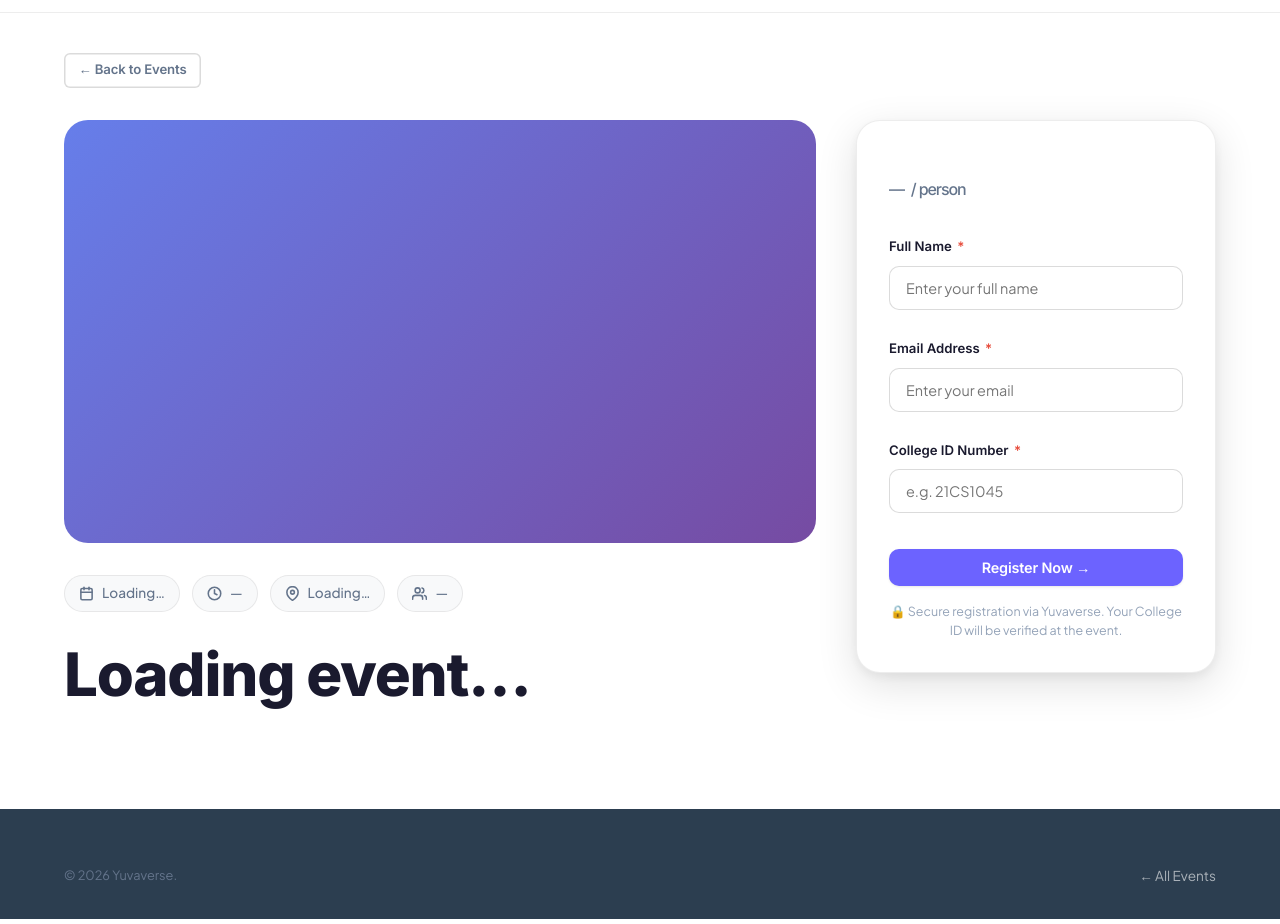
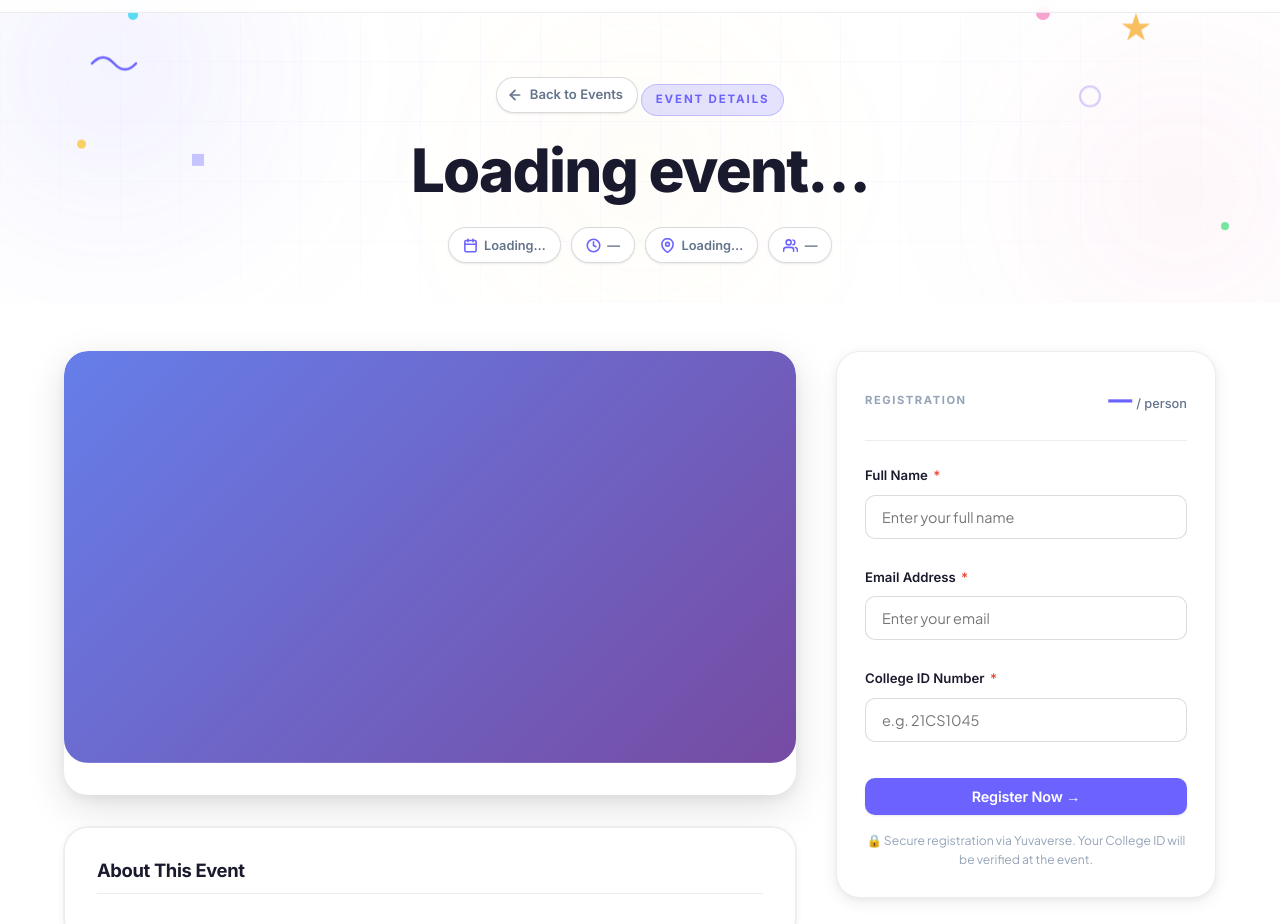
Before and after one commit to Surya-narayan-18/Yuvaverse, a website: page src/public/event-detail.html in a window 1280 px wide. Shown: the part 59-983 px from the top of the page. Drawn offline with Linux system fonts and the light colour scheme.

Commit message:
Ui of event-detail page is fixed

```diff
--- /dev/null
+++ b/src/public/css/event-detail.css
@@ -0,0 +1,220 @@
+/* ================================================================
+   YUVAVERSE — EVENT DETAIL PAGE STYLES
+   Consistent with the inner-pages aesthetic.
+   ================================================================ */
+
+/* ── HERO OVERRIDES ──────────────────────────────────────────── */
+.ed-hero {
+  padding-bottom: 2.5rem;
+}
+
+/* Back link */
+.ed-back-link {
+  display: inline-flex;
+  align-items: center;
+  gap: 0.45rem;
+  font-family: var(--ff-heading);
+  font-size: 0.82rem;
+  font-weight: 600;
+  color: var(--clr-text-muted);
+  text-decoration: none;
+  margin-bottom: 1.5rem;
+  padding: 0.4rem 0.875rem 0.4rem 0.625rem;
+  border-radius: var(--r-full);
+  border: 1.5px solid var(--clr-border-strong);
+  background: var(--clr-bg);
+  transition: border-color var(--t-fast), color var(--t-fast), background var(--t-fast);
+  box-shadow: var(--shadow-sm);
+}
+.ed-back-link:hover {
+  border-color: var(--clr-accent);
+  color: var(--clr-accent);
+  background: var(--clr-accent-glow);
+}
+
+/* Meta pills row */
+.ed-meta-row {
+  display: flex;
+  align-items: center;
+  justify-content: center;
+  gap: 0.625rem;
+  flex-wrap: wrap;
+  margin-top: 1.5rem;
+}
+.ed-meta-pill {
+  display: inline-flex;
+  align-items: center;
+  gap: 0.4rem;
+  padding: 0.4rem 0.875rem;
+  border-radius: var(--r-full);
+  background: var(--clr-card);
+  border: 1.5px solid var(--clr-border-strong);
+  font-family: var(--ff-heading);
+  font-size: 0.8rem;
+  font-weight: 600;
+  color: var(--clr-text-muted);
+  box-shadow: var(--shadow-sm);
+}
+.ed-meta-pill svg { color: var(--clr-accent); flex-shrink: 0; }
+
+/* ── CONTENT SECTION ─────────────────────────────────────────── */
+.ed-content-section {
+  padding-top: 3rem;
+  padding-bottom: 5rem;
+}
+
+/* ── TWO-COLUMN LAYOUT ───────────────────────────────────────── */
+.ed-layout {
+  display: grid;
+  grid-template-columns: 1fr 380px;
+  gap: 2.5rem;
+  align-items: start;
+}
+
+/* ── LEFT: Event Info ────────────────────────────────────────── */
+.ed-info {}
+
+.ed-image-wrap {
+  border-radius: var(--r-xl);
+  overflow: hidden;
+  box-shadow: var(--shadow-lg);
+  margin-bottom: 2rem;
+}
+
+.event-detail__image {
+  width: 100%;
+  aspect-ratio: 16/9;
+  background: linear-gradient(135deg, #667eea 0%, #764ba2 100%);
+  background-size: cover;
+  background-position: center;
+}
+
+.ed-description {
+  background: var(--clr-card);
+  border: 1px solid var(--clr-border);
+  border-radius: var(--r-xl);
+  padding: 2rem;
+  box-shadow: var(--shadow-card);
+}
+.ed-description__heading {
+  font-family: var(--ff-heading);
+  font-size: 1.15rem;
+  font-weight: 700;
+  color: var(--clr-text);
+  margin-bottom: 1rem;
+  padding-bottom: 0.75rem;
+  border-bottom: 1px solid var(--clr-border);
+}
+.ed-description__text {
+  font-size: 0.95rem;
+  line-height: 1.8;
+  color: var(--clr-text-muted);
+  margin: 0;
+}
+
+/* ── RIGHT: Sticky Sidebar ───────────────────────────────────── */
+.ed-sidebar {
+  position: sticky;
+  top: calc(var(--navbar-h) + 1.5rem);
+}
+
+/* ── REGISTER CARD ───────────────────────────────────────────── */
+.ed-register-card {
+  background: var(--clr-card);
+  border: 1px solid var(--clr-border);
+  border-radius: var(--r-xl);
+  padding: 1.75rem;
+  box-shadow: var(--shadow-md);
+}
+
+.ed-register-card__header {
+  display: flex;
+  align-items: center;
+  justify-content: space-between;
+  gap: 1rem;
+  margin-bottom: 1.5rem;
+  padding-bottom: 1.25rem;
+  border-bottom: 1px solid var(--clr-border);
+}
+.ed-register-card__label {
+  font-family: var(--ff-heading);
+  font-size: 0.7rem;
+  font-weight: 700;
+  letter-spacing: 0.14em;
+  text-transform: uppercase;
+  color: var(--clr-text-subtle);
+}
+.ed-register-card__price {
+  display: flex;
+  align-items: baseline;
+  gap: 0.25rem;
+  font-family: var(--ff-heading);
+  font-size: 1.5rem;
+  font-weight: 800;
+  color: var(--clr-accent);
+}
+.ed-register-card__per {
+  font-size: 0.8rem;
+  font-weight: 500;
+  color: var(--clr-text-muted);
+}
+.ed-register-card__note {
+  font-size: 0.76rem;
+  color: var(--clr-text-subtle);
+  margin-top: 1rem;
+  text-align: center;
+  line-height: 1.55;
+}
+
+/* Team hint */
+.ed-team-hint {
+  font-size: 0.82rem;
+  color: var(--clr-text-muted);
+  margin-bottom: 1.25rem;
+  background: var(--clr-accent-glow);
+  border: 1px solid rgba(108,99,255,0.2);
+  border-radius: var(--r-md);
+  padding: 0.625rem 0.875rem;
+}
+
+/* Section labels inside card */
+.ed-section-label {
+  font-size: 0.78rem;
+  font-weight: 700;
+  color: var(--clr-accent);
+  text-transform: uppercase;
+  letter-spacing: 0.08em;
+  margin-bottom: 0.75rem;
+}
+
+/* Members header row */
+.ed-members-header {
+  display: flex;
+  align-items: center;
+  justify-content: space-between;
+  margin: 1rem 0 0.5rem;
+}
+
+/* ── RESPONSIVE ──────────────────────────────────────────────── */
+@media (max-width: 1024px) {
+  .ed-layout {
+    grid-template-columns: 1fr 340px;
+    gap: 2rem;
+  }
+}
+
+@media (max-width: 768px) {
+  .ed-hero { padding-bottom: 2rem; }
+  .ed-layout {
+    grid-template-columns: 1fr;
+  }
+  .ed-sidebar {
+    position: static;
+  }
+  .ed-meta-row { justify-content: flex-start; }
+}
+
+@media (max-width: 480px) {
+  .ed-register-card { padding: 1.25rem; }
+  .ed-meta-pill { font-size: 0.72rem; padding: 0.35rem 0.65rem; }
+}
--- a/src/public/event-detail.html
+++ b/src/public/event-detail.html
@@ -18,6 +18,8 @@
   <meta name="description" content="View event details and register securely with Razorpay."/>
   <link rel="preconnect" href="https://fonts.googleapis.com"/>
   <link rel="stylesheet" href="/css/global.css"/>
+  <link rel="stylesheet" href="/css/inner-pages.css"/>
+  <link rel="stylesheet" href="/css/event-detail.css"/>
   <!-- Razorpay Checkout SDK -->
   <script src="https://checkout.razorpay.com/v1/checkout.js"></script>
 </head>
@@ -42,7 +44,7 @@
         <svg class="icon-moon" viewBox="0 0 24 24" fill="none" stroke="currentColor" stroke-width="2" stroke-linecap="round"><path d="M21 12.79A9 9 0 1111.21 3 7 7 0 0021 12.79z"/></svg>
       </button>
     </div>
-    <button class="hamburger" id="hamburger" aria-label="Toggle menu"><span></span><span></span><span></span></button>
+    <button class="hamburger" id="hamburger" aria-label="Toggle menu" aria-expanded="false"><span></span><span></span><span></span></button>
   </div>
 </nav>
 
@@ -50,48 +52,86 @@
 
 <main class="main-content">
 
-<main style="padding-top:calc(var(--navbar-h) + 2.5rem); padding-bottom:5rem;" id="eventContent">
-  <div class="container">
-    <a href="/events.html" class="btn btn--ghost btn--sm" style="margin-bottom:2rem;display:inline-flex">
-      ← Back to Events
+<!-- ── EVENT DETAIL HERO ──────────────────────────────────────── -->
+<section class="inner-hero ed-hero" aria-labelledby="eventTitle">
+  <!-- Background blobs -->
+  <div class="inner-hero__blob inner-hero__blob--tl" aria-hidden="true"></div>
+  <div class="inner-hero__blob inner-hero__blob--br" aria-hidden="true"></div>
+  <div class="inner-hero__blob inner-hero__blob--center" aria-hidden="true"></div>
+  <!-- Grid overlay -->
+  <div class="inner-hero__grid" aria-hidden="true"></div>
+  <!-- Floating shapes -->
+  <div class="inner-hero__shape inner-hero__shape--dot-teal" aria-hidden="true"></div>
+  <div class="inner-hero__shape inner-hero__shape--dot-pink" aria-hidden="true"></div>
+  <div class="inner-hero__shape inner-hero__shape--dot-green" aria-hidden="true"></div>
+  <div class="inner-hero__shape inner-hero__shape--dot-amber" aria-hidden="true"></div>
+  <div class="inner-hero__shape inner-hero__shape--diamond" aria-hidden="true"></div>
+  <div class="inner-hero__shape inner-hero__shape--ring" aria-hidden="true"></div>
+  <div class="inner-hero__shape inner-hero__shape--squiggle" aria-hidden="true">
+    <svg width="52" height="28" viewBox="0 0 52 28" fill="none"><path d="M2 14 Q13 2 24 14 Q35 26 46 14" stroke="#6C63FF" stroke-width="2.5" stroke-linecap="round" fill="none"/></svg>
+  </div>
+  <div class="inner-hero__shape inner-hero__shape--star" aria-hidden="true">
+    <svg width="32" height="32" viewBox="0 0 36 36" fill="none"><path d="M18 2L22 14H34L24 21L28 33L18 26L8 33L12 21L2 14H14Z" fill="#F59E0B" opacity="0.65"/></svg>
+  </div>
+
+  <div class="container inner-hero__inner">
+    <a href="/events.html" class="ed-back-link" id="backToEvents">
+      <svg width="16" height="16" viewBox="0 0 24 24" fill="none" stroke="currentColor" stroke-width="2.5" stroke-linecap="round" aria-hidden="true"><line x1="19" y1="12" x2="5" y2="12"/><polyline points="12 19 5 12 12 5"/></svg>
+      Back to Events
     </a>
-    <div class="event-detail-layout">
+    <span class="inner-hero__eyebrow" id="eventCategory">Event Details</span>
+    <h1 class="inner-hero__title" id="eventTitle" style="max-width:700px;margin-inline:auto">Loading event…</h1>
 
-      <!-- ── LEFT: Event Info ──────────────────────────────── -->
-      <div>
-        <div class="event-detail__image" id="eventImage"></div>
-
-        <div class="event-detail__meta" role="list" aria-label="Event details">
-          <span class="meta-item" role="listitem">
+    <!-- Meta pills row -->
+    <div class="ed-meta-row" id="eventMetaRow" role="list" aria-label="Event details">
+      <span class="ed-meta-pill" role="listitem" id="metaDate">
         <svg width="15" height="15" viewBox="0 0 24 24" fill="none" stroke="currentColor" stroke-width="2.5" stroke-linecap="round" aria-hidden="true"><rect x="3" y="4" width="18" height="18" rx="2"/><line x1="16" y1="2" x2="16" y2="6"/><line x1="8" y1="2" x2="8" y2="6"/><line x1="3" y1="10" x2="21" y2="10"/></svg>
         <span id="eventDate">Loading…</span>
       </span>
-          <span class="meta-item" role="listitem">
+      <span class="ed-meta-pill" role="listitem" id="metaTime">
         <svg width="15" height="15" viewBox="0 0 24 24" fill="none" stroke="currentColor" stroke-width="2.5" stroke-linecap="round" aria-hidden="true"><circle cx="12" cy="12" r="10"/><polyline points="12 6 12 12 16 14"/></svg>
         <span id="eventTime">—</span>
       </span>
-          <span class="meta-item" role="listitem">
+      <span class="ed-meta-pill" role="listitem" id="metaVenue">
         <svg width="15" height="15" viewBox="0 0 24 24" fill="none" stroke="currentColor" stroke-width="2.5" stroke-linecap="round" aria-hidden="true"><path d="M21 10c0 7-9 13-9 13s-9-6-9-13a9 9 0 0118 0z"/><circle cx="12" cy="10" r="3"/></svg>
         <span id="eventVenue">Loading…</span>
       </span>
-          <span class="meta-item" role="listitem">
+      <span class="ed-meta-pill" role="listitem" id="metaCount">
         <svg width="15" height="15" viewBox="0 0 24 24" fill="none" stroke="currentColor" stroke-width="2.5" stroke-linecap="round" aria-hidden="true"><path d="M17 21v-2a4 4 0 00-4-4H5a4 4 0 00-4 4v2"/><circle cx="9" cy="7" r="4"/><path d="M23 21v-2a4 4 0 00-3-3.87"/><path d="M16 3.13a4 4 0 010 7.75"/></svg>
         <span id="regCount">—</span>
       </span>
     </div>
+  </div>
+</section>
 
-        <h1 id="eventTitle" style="margin-bottom:1.25rem">Loading event…</h1>
-        <p id="eventDesc" style="font-size:1rem;line-height:1.8;color:var(--clr-text-muted)"></p>
+<!-- ── EVENT CONTENT + REGISTRATION ──────────────────────────── -->
+<section class="ed-content-section" id="eventContent">
+  <div class="container">
+    <div class="ed-layout">
+
+      <!-- ── LEFT: Event Image + Description ──────────────── -->
+      <div class="ed-info">
+        <div class="ed-image-wrap">
+          <div class="event-detail__image" id="eventImage"></div>
         </div>
 
-      <!-- ── RIGHT: Registration Card ──────────────────────── -->
-      <aside>
+        <div class="ed-description">
+          <h2 class="ed-description__heading">About This Event</h2>
+          <p id="eventDesc" class="ed-description__text"></p>
+        </div>
+      </div>
+
+      <!-- ── RIGHT: Registration Card ─────────────────────── -->
+      <aside class="ed-sidebar">
 
         <!-- ─ INDIVIDUAL REGISTRATION (default; hidden for team events) ─ -->
-        <div class="register-card" id="individualForm">
-          <div class="register-card__price">
+        <div class="register-card ed-register-card" id="individualForm">
+          <div class="ed-register-card__header">
+            <span class="ed-register-card__label">Registration</span>
+            <div class="ed-register-card__price">
               <span id="registerPrice">—</span>
-            <span> / person</span>
+              <span class="ed-register-card__per"> / person</span>
+            </div>
           </div>
 
           <div class="form-group">
@@ -116,18 +156,21 @@
             Register Now →
           </button>
 
-          <p style="font-size:.78rem;color:var(--clr-text-subtle);margin-top:1rem;text-align:center;line-height:1.5">
+          <p class="ed-register-card__note">
             🔒 Secure registration via Yuvaverse. Your College ID will be verified at the event.
           </p>
         </div>
 
         <!-- ─ TEAM REGISTRATION (shown only for team events) ─ -->
-        <div class="register-card" id="teamForm" style="display:none;">
-          <div class="register-card__price">
+        <div class="register-card ed-register-card" id="teamForm" style="display:none;">
+          <div class="ed-register-card__header">
+            <span class="ed-register-card__label">Team Registration</span>
+            <div class="ed-register-card__price">
               <span id="teamRegisterPrice">—</span>
-            <span> / team</span>
+              <span class="ed-register-card__per"> / team</span>
             </div>
-          <p id="teamSizeHint" style="font-size:0.82rem;color:var(--clr-text-muted);margin-bottom:1.25rem;"></p>
+          </div>
+          <p id="teamSizeHint" class="ed-team-hint"></p>
 
           <!-- Team Name -->
           <div class="form-group">
@@ -137,7 +180,7 @@
           </div>
 
           <!-- Leader section -->
-          <p style="font-size:0.8rem;font-weight:600;color:var(--clr-accent);text-transform:uppercase;letter-spacing:.06em;margin-bottom:.5rem;">👑 Team Leader (you)</p>
+          <p class="ed-section-label">👑 Team Leader (you)</p>
 
           <div class="form-group">
             <label class="form-label" for="leaderName">Leader Name <span aria-hidden="true">*</span></label>
@@ -156,8 +199,8 @@
           </div>
 
           <!-- Dynamic member rows -->
-          <div style="display:flex;align-items:center;justify-content:space-between;margin:1rem 0 .5rem;">
-            <p style="font-size:0.8rem;font-weight:600;color:var(--clr-accent);text-transform:uppercase;letter-spacing:.06em;margin:0;">👥 Additional Members</p>
+          <div class="ed-members-header">
+            <p class="ed-section-label" style="margin:0">👥 Additional Members</p>
             <button type="button" class="btn btn--ghost btn--sm" id="addMemberBtn" style="padding:.3rem .75rem;font-size:.8rem;">+ Add</button>
           </div>
           <div id="teamMembersContainer">
@@ -168,23 +211,23 @@
             Register Team →
           </button>
 
-          <p style="font-size:.78rem;color:var(--clr-text-subtle);margin-top:1rem;text-align:center;line-height:1.5">
+          <p class="ed-register-card__note">
             🔒 Confirmation email will be sent to the team leader only.
           </p>
         </div>
 
       </aside>
 
-    </div><!-- /event-detail-layout -->
+    </div><!-- /ed-layout -->
   </div>
-</main>
+</section>
 
 </main>
 
 <footer class="footer" role="contentinfo">
   <div class="container">
     <div class="footer__bottom" style="border-top:none;padding-top:0">
-      <p>© <span id="footerYear"></span> Yuvaverse.</p>
+      <p>© <span id="footerYear"></span> Yuvaverse. All rights reserved.</p>
       <a href="/events.html" style="color:rgba(255,255,255,0.6);font-size:.85rem">← All Events</a>
     </div>
   </div>
```
Also changed, not shown: src/public/css/events-page.css (+19 -0 lines), src/public/events.html (+3 -0 lines). Lines whose indentation alone changed are shown as unchanged.
